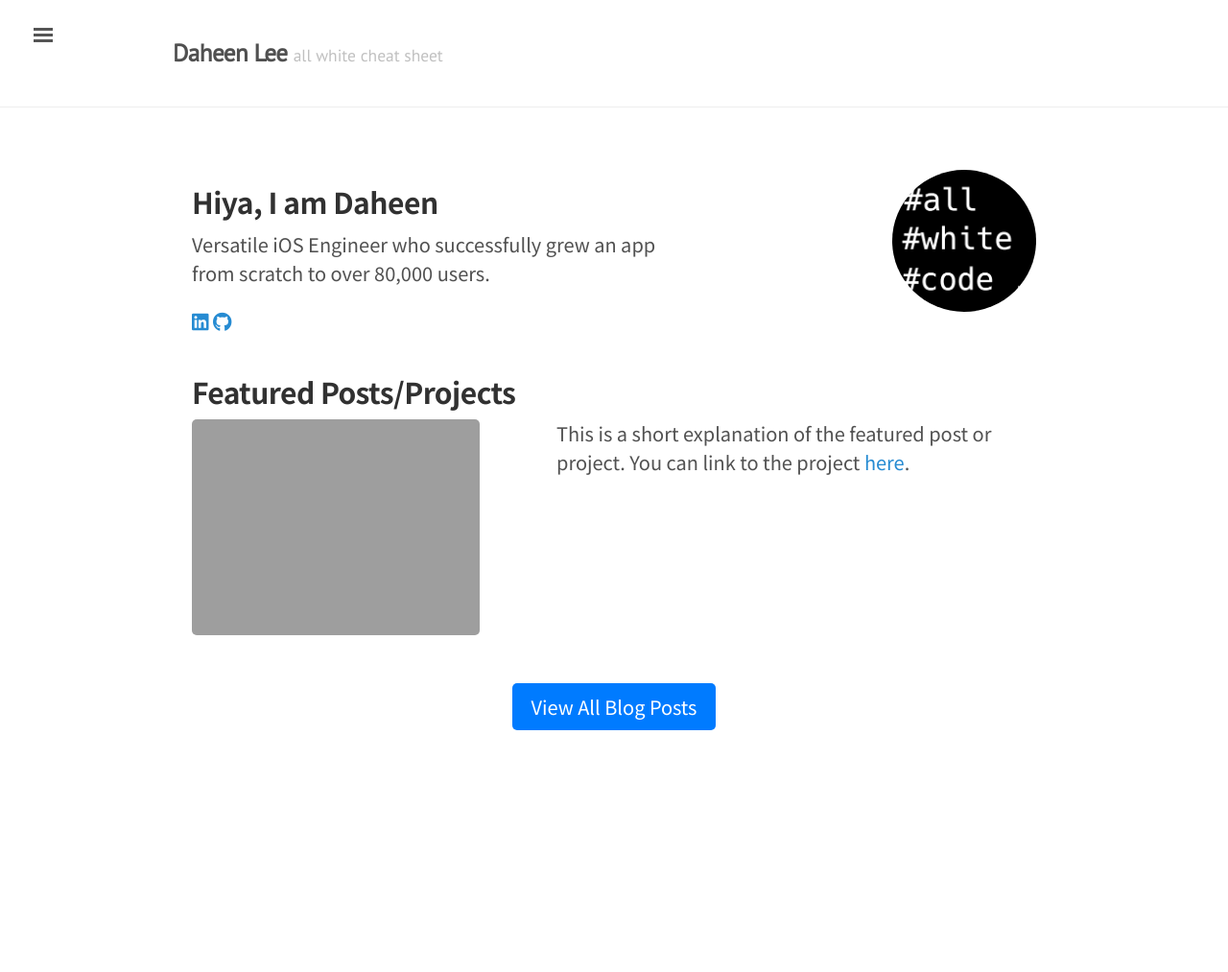
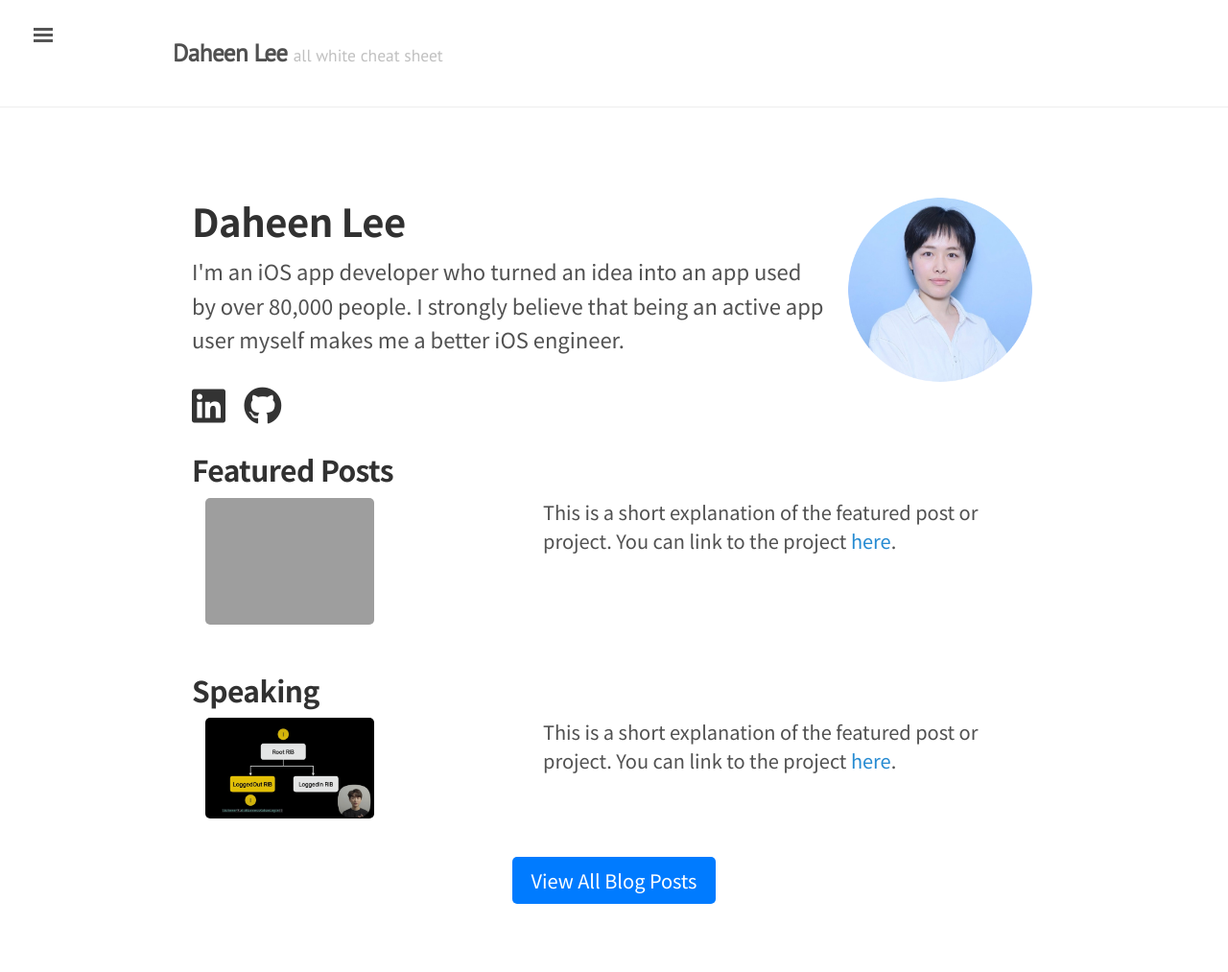
Before and after one commit to daheenallwhite/daheenallwhite.github.io, a Jekyll site: the page built from index.html, in a window 1280 px wide. Shown: the whole page at 96% size. Built offline with Jekyll 4.4.1, drawn with Linux system fonts in a browser that asks for light colours; nearby versions of some CDN libraries; the list of posts is cut into pages by our own code; before the commit the page ends 900 px from its top, so only the background shows below that.

Commit message:
Add assets of profile image, post images

```diff
--- a/_config.yml
+++ b/_config.yml
@@ -13,7 +13,7 @@ permalink:           pretty
 # Setup
 title:               Daheen Lee
 tagline:             '  all white cheat sheet'
-description:         'Daheen Lee<br>#iOS #Swift #CleanCode #Programming'
+description:         'Daheen Lee - Born Maker'
 url:                 http://daheenallwhite.github.io
 baseurl:             ''
 paginate:            5
--- a/index.html
+++ b/index.html
@@ -6,23 +6,38 @@ title: Home
 <div id="home" class="container">
     <!-- Introduction Section -->
     <section id="introduction" class="introduction-section">
-        <div class="self-intro">
-            <h2>Hiya, I am Daheen</h2>
-            <p>Versatile iOS Engineer who successfully grew an app from scratch to over 80,000 users.</p>
-                <a href="https://www.linkedin.com/" target="_blank"><i class="fab fa-linkedin"></i></a>
-                <a href="https://github.com/" target="_blank"><i class="fab fa-github"></i></a>
+        <div class="intro-text">
+            <h1>Daheen Lee</h1>
+            <p>I'm an iOS app developer who turned an idea into an app used by over 80,000 people.
+                I strongly believe that being an active app user myself makes me a better iOS engineer. </p>
+            <div class="index-social-icons">
+                <a href="https://www.linkedin.com/in/daheen-lee-dev/" target="_blank"><i class="fab fa-linkedin"></i></a>
+                <a href="https://github.com/daheenallwhite" target="_blank"><i class="fab fa-github"></i></a>
+            </div>
         </div>
         <div class="profile-image">
-            <img src="{{ site.url }}/assets/logo.png" alt="Profile Picture" class="profile">
+            <img src="{{ site.url }}/assets/profile.png" alt="Daheen Lee Profile">
         </div>
     </section>
 
+
     <!-- Featured Posts/Projects Section -->
     <section id="featured-posts" class="featured-section">
-        <h2>Featured Posts/Projects</h2>
+        <h2>Featured Posts</h2>
         <div class="featured-content">
             <div class="post-image">
-                <img src="{{ site.url }}/assets/featured.png" alt="Featured Image">
+                <img src="{{ site.url }}/assets/featured-post-logo-1.png" alt="Featured Image">
+            </div>
+            <div class="post-description">
+                <p>This is a short explanation of the featured post or project. You can link to the project <a href="#">here</a>.</p>
+            </div>
+        </div>
+    </section>
+    <section id="featured-posts" class="featured-section">
+        <h2>Speaking</h2>
+        <div class="featured-content">
+            <div class="post-image">
+                <img src="{{ site.url }}/assets/featured-post-logo-3.png" alt="Featured Image">
             </div>
             <div class="post-description">
                 <p>This is a short explanation of the featured post or project. You can link to the project <a href="#">here</a>.</p>
--- a/public/css/custom-index.css
+++ b/public/css/custom-index.css
@@ -5,36 +5,94 @@
     padding: 20px;
 }
 
-/* Introduction Section */
+/* General Styling for Introduction Section */
 .introduction-section {
     display: flex;
     flex-direction: column;
     align-items: center;
-    margin-bottom: 40px;
+    justify-content: center;
     text-align: center;
+    max-width: 900px;
+    margin: 0 auto;
 }
 
-.introduction-section .profile-image img {
-    max-width: 150px;
-    border-radius: 50%;
+.intro-text {
+    flex: 1;
 }
 
-.introduction-section .self-intro {
-    margin-top: 20px;
+.intro-text h1 {
+    font-size: 2rem;
+    margin-bottom: 10px;
 }
 
-@media(min-width: 768px) {
+.intro-text p {
+    font-size: 1.1rem;
+    margin-bottom: 20px;
+    line-height: 1.6;
+}
+
+.profile-image img {
+    max-width: 200px; /* Ideal size for desktop */
+}
+
+.index-social-icons a {
+    font-size: 2rem;
+    margin-right: 15px;
+    color: #333;
+    text-decoration: none;
+}
+
+.index-social-icons a:hover {
+    color: #007BFF;
+}
+
+/* Mobile-specific adjustments */
+/* Mobile-specific adjustments */
+@media (max-width: 768px) {
     .introduction-section {
-        flex-direction: row;
-        justify-content: space-between;
-        text-align: left;
+        flex-direction: column;
+        text-align: center;
     }
-    .introduction-section .self-intro {
-        max-width: 60%;
-        margin: 0;
+
+    .profile-image img {
+        max-width: 150px; /* Reduce the image size for mobile */
+        margin-bottom: 20px;
     }
-    .introduction-section .profile-image {
-        max-width: 35%;
+
+    .intro-text h1 {
+        font-size: 2rem; /* Smaller heading on mobile */
+    }
+
+    .intro-text p {
+        font-size: 1rem;
+    }
+
+    .social-icons a {
+        font-size: 1.5rem;
+    }
+}
+
+/* Desktop-specific adjustments for side-by-side layout */
+@media (min-width: 768px) {
+    .introduction-section {
+        flex-direction: row; /* Ensure side by side layout */
+        justify-content: space-between; /* Add space between text and image */
+        align-items: center; /* Vertically align items */
+        text-align: left; /* Ensure text is aligned to the left */
+    }
+
+    .intro-text {
+        flex: 1;
+        padding-right: 20px; /* Add some space between the text and image */
+    }
+
+    .profile-image {
+        flex: 0 0 200px; /* Set a fixed width for the profile image */
+    }
+
+    .profile-image img {
+        max-width: 100%;
+        border-radius: 10px;
     }
 }
 
@@ -47,7 +105,9 @@
 .featured-content {
     display: flex;
     flex-direction: column;
+    justify-content: space-between;
     align-items: center;
+    width: 100%; /* Make sure the container takes up full width */
 }
 
 .featured-content img {
@@ -67,14 +127,45 @@
 
     .featured-content {
         flex-direction: row;
-        justify-content: space-between;
+        justify-content: center;
         align-items: flex-start;
         text-align: left;
-    }
-    .featured-content .post-description {
-        margin-left: 40px;
+        width: 100%; /* Make sure the container takes up full width */
     }
 }
+
+.post-image {
+    flex: 0 0 40%; /* Ensure the image takes 40% of the width */
+    max-width: 100%;
+}
+
+.post-image img {
+    width: 50%; /* Reduce the image width to 80% of the container */
+    height: auto; /* Maintain the aspect ratio automatically */
+    border-radius: 5px;
+    margin-bottom: 10px;
+}
+
+@media (max-width: 768px) {
+    .featured-content {
+        flex-direction: column; /* Stack the image and text vertically */
+        align-items: center; /* Center both image and text */
+        justify-content: center;
+    }
+
+    .post-image img {
+        width: 80%; /* Adjust the image size for mobile */
+        max-width: 300px; /* Limit the maximum width */
+        margin: 0 auto 10px auto; /* Center the image with auto margins */
+        display: block; /* Ensure the image behaves as a block element */
+    }
+
+    .post-description {
+        text-align: center; /* Center the text under the image */
+        padding-left: 0; /* Remove padding that may cause alignment issues */
+    }
+}
+
 
 /* Blog Post Link Section */
 .blog-link-section {
```
Also changed, not shown: assets/featured-post-logo-2.png (added), assets/featured-post-logo-3.png (added), assets/profile-placeholder.gif (deleted), assets/profile.png (added), 1 other file.
